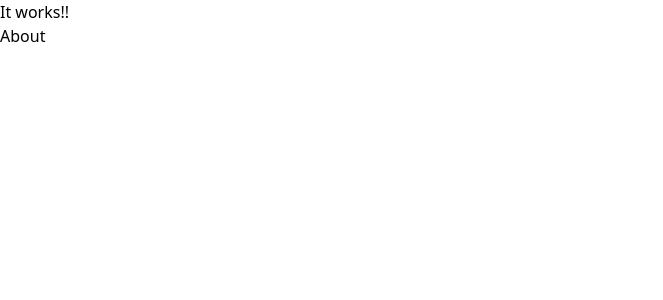
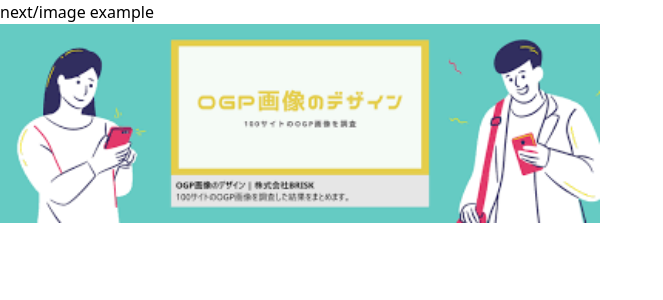
Before and after one commit to GakutoOkawara/nextjs-sample, a Next.js app: page / in a window 1280 px wide. Shown: the top 300 px of the page, without its empty margins (0-663 px from the left). Built offline with nearby package versions, Linux system fonts and the light colour scheme.

Commit message:
fix to use next/image

```diff
--- a/pages/index.js
+++ b/pages/index.js
@@ -1,15 +1,17 @@
 import NextHead from "next/head"
 import Link from "next/link"
+import Image from "next/image"
 
 const RootPage = () => {
   return (
     <>
-      <NextHead>
-        <title>My Next Example</title>
-        <meta name="description" content="this is Next.js example" />
-      </NextHead>
-      <h1>It works!!</h1>
-      <Link href="/about">About</Link>
+      <h1>next/image example</h1>
+      <Image
+        src="/ogp.png"
+        alt="something"
+        width={600}
+        height={400}
+      />
     </>
   )
 }
```
